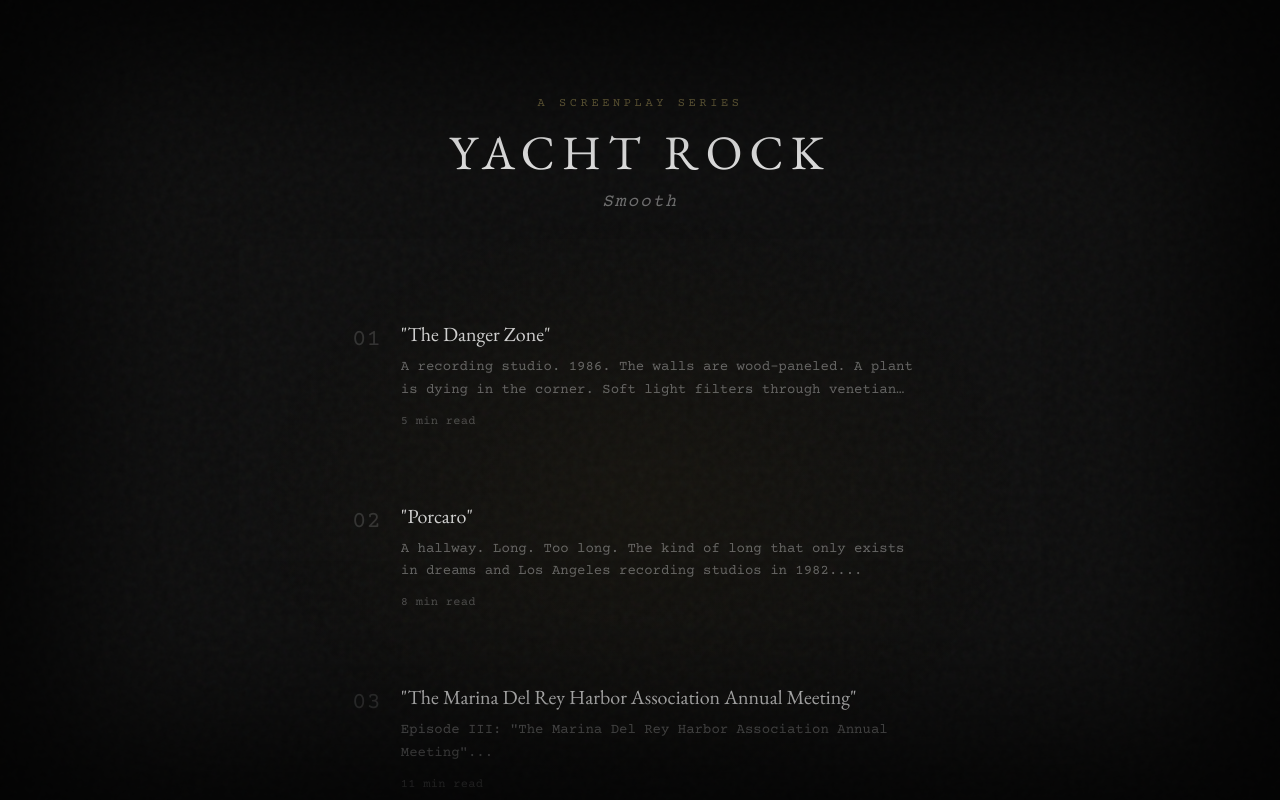
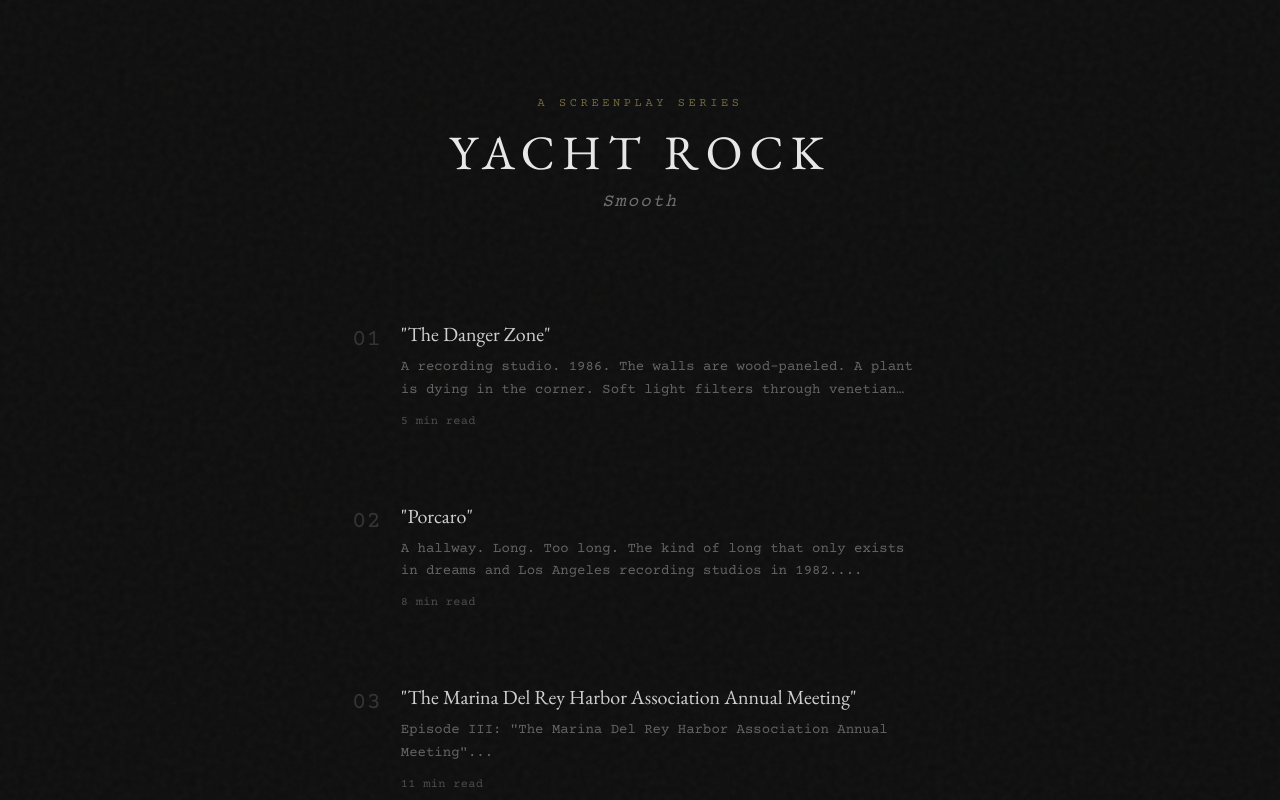
Before and after one commit to Joshbly/jb, a Next.js app: page /smooth in a window 1280 px wide. Shown: the top 800 px of the page. Built offline with nearby package versions, Linux system fonts and the light colour scheme.

Commit message:
Refactor SmoothLayout component by removing unnecessary overlay elements, simplifying the structure while maintaining the screenplay theme styles. This change enhances readability and streamlines the layout for better user experience.

```diff
--- a/src/app/smooth/layout.tsx
+++ b/src/app/smooth/layout.tsx
@@ -4,27 +4,8 @@ export default function SmoothLayout({
   children: React.ReactNode;
 }) {
   return (
-    <div className="screenplay-theme min-h-screen bg-[#0d0d0d] text-[#c8c4bc] selection:bg-amber-500/30 selection:text-white relative">
-      {/* Vignette overlay */}
-      <div
-        className="fixed inset-0 pointer-events-none z-40"
-        style={{
-          boxShadow: 'inset 0 0 150px 60px rgba(0,0,0,0.8)',
-        }}
-      />
-
-      {/* Ambient glow - warm spot behind content */}
-      <div
-        className="fixed top-1/4 left-1/2 -translate-x-1/2 w-[800px] h-[600px] pointer-events-none z-0"
-        style={{
-          background: 'radial-gradient(ellipse, rgba(251,191,36,0.03) 0%, transparent 70%)',
-        }}
-      />
-
-      {/* Content */}
-      <div className="relative z-10">
-        {children}
-      </div>
+    <div className="screenplay-theme min-h-screen bg-[#0d0d0d] text-[#c8c4bc] selection:bg-amber-500/30 selection:text-white">
+      {children}
     </div>
   );
 }
```
